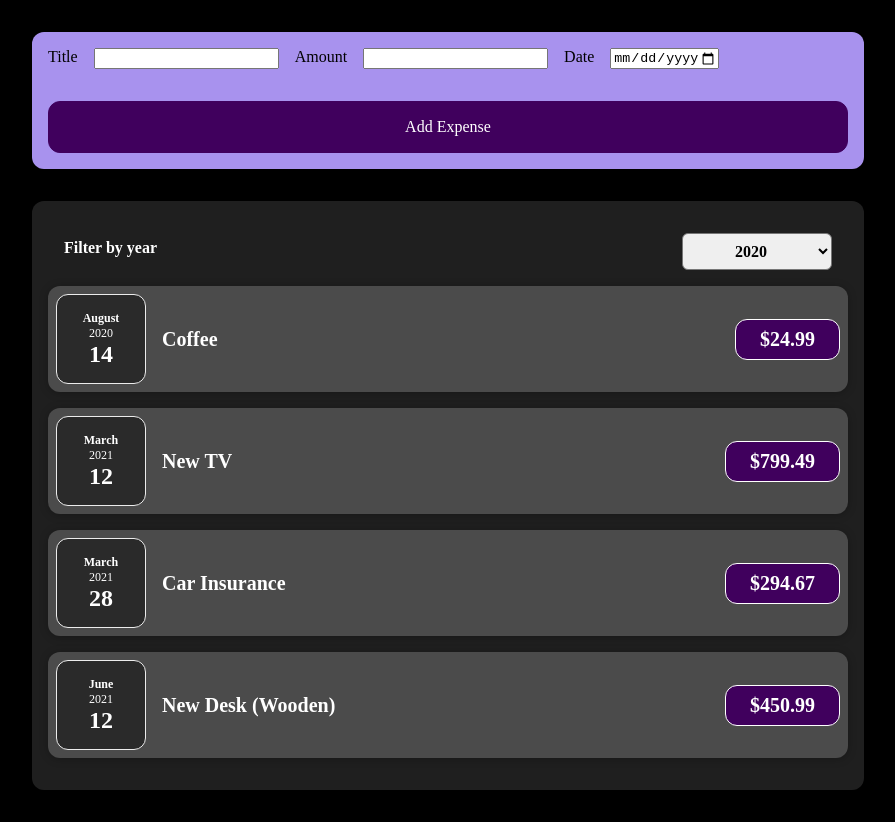
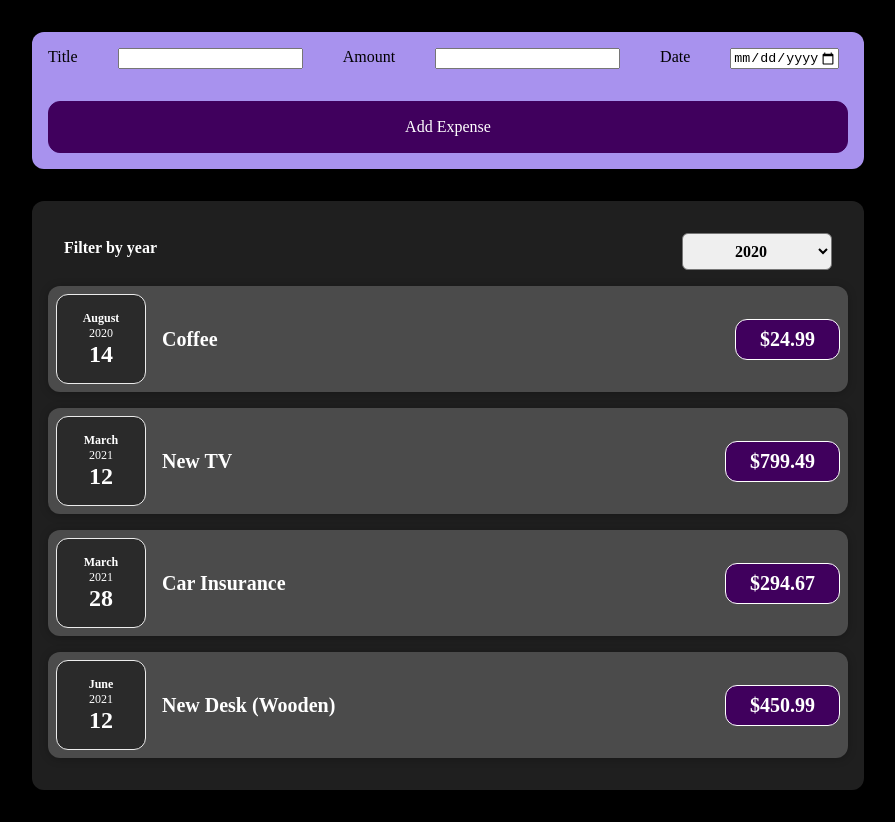
Before and after one commit to thiagohrcosta/my-expenses-React, a React (Create React App) app: page / in a window 1280 px wide. Shown: the whole page, without its empty margins (192-1087 px from the left). Built offline with nearby package versions, Linux system fonts and the light colour scheme.

Commit message:
Edit CSS to Form

```diff
--- a/src/components/NewExpense/ExpenseForm.css
+++ b/src/components/NewExpense/ExpenseForm.css
@@ -1,7 +1,7 @@
 .new-expense__controls {
   display: flex;
   flex-wrap: wrap;
-  gap: 1rem;
+  gap: 2.5rem;
   margin-bottom: 1rem;
   text-align: left;
 }
```
